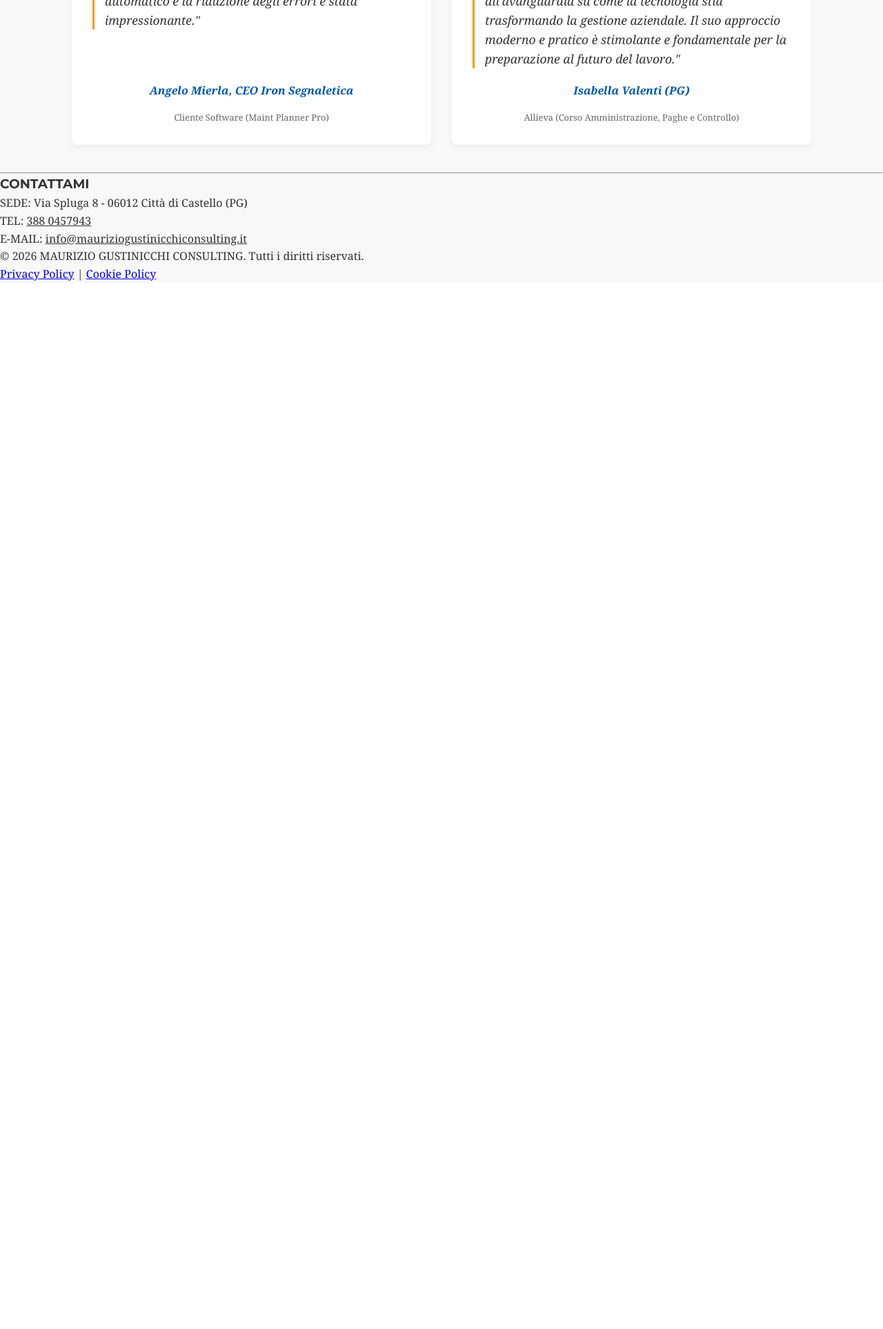
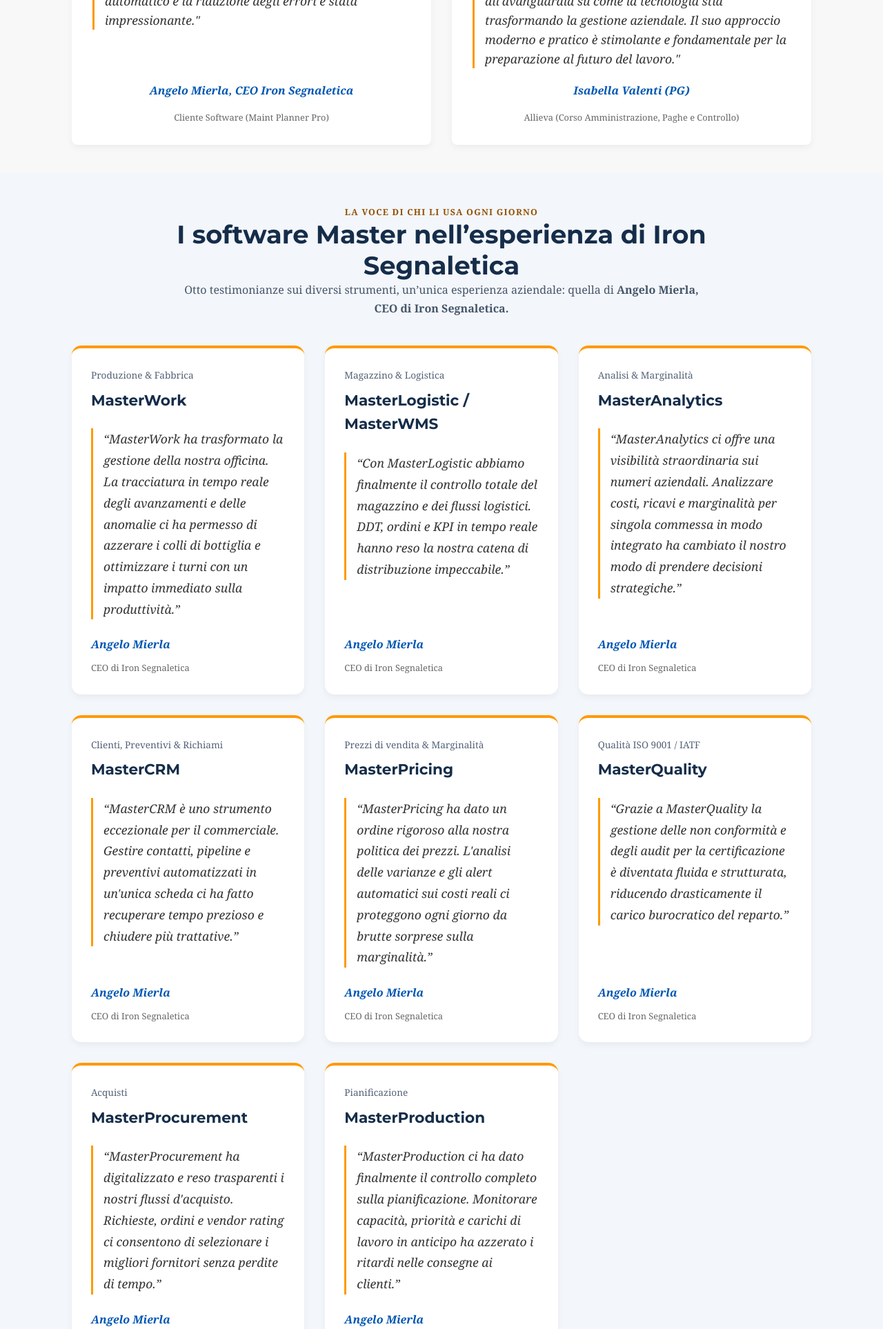
Before and after one commit to Maurizio-7887/Maurizio-Gustinicchi-website, a Flask app: page /testimonianze in a window 1280 px wide. Shown: the part 458-2385 px from the top of the page at 69% size. Before the commit the page ends 865 px from the top, so only its background shows below. Run offline with Flask 3, Linux system fonts and the light colour scheme; data comes from the database, SQL or seed files in the repository; parts of the project's set-up code (start-up, migrations or seed data) failed here and were passed over; some libraries are stand-ins or nearby versions; some web fonts are replaced.

Commit message:
Aggiunge le testimonianze di Angelo Mierla alla pagina Referenze esistente

```diff
--- /dev/null
+++ b/templates/_referenze_iron.html
@@ -0,0 +1,33 @@
+{# Testi forniti e confermati dal committente per Angelo Mierla. #}
+{% set referenze_iron = [
+  ('MasterWork', 'Produzione & Fabbrica', 'MasterWork ha trasformato la gestione della nostra officina. La tracciatura in tempo reale degli avanzamenti e delle anomalie ci ha permesso di azzerare i colli di bottiglia e ottimizzare i turni con un impatto immediato sulla produttività.'),
+  ('MasterLogistic / MasterWMS', 'Magazzino & Logistica', 'Con MasterLogistic abbiamo finalmente il controllo totale del magazzino e dei flussi logistici. DDT, ordini e KPI in tempo reale hanno reso la nostra catena di distribuzione impeccabile.'),
+  ('MasterAnalytics', 'Analisi & Marginalità', 'MasterAnalytics ci offre una visibilità straordinaria sui numeri aziendali. Analizzare costi, ricavi e marginalità per singola commessa in modo integrato ha cambiato il nostro modo di prendere decisioni strategiche.'),
+  ('MasterCRM', 'Clienti, Preventivi & Richiami', "MasterCRM è uno strumento eccezionale per il commerciale. Gestire contatti, pipeline e preventivi automatizzati in un'unica scheda ci ha fatto recuperare tempo prezioso e chiudere più trattative."),
+  ('MasterPricing', 'Prezzi di vendita & Marginalità', "MasterPricing ha dato un ordine rigoroso alla nostra politica dei prezzi. L'analisi delle varianze e gli alert automatici sui costi reali ci proteggono ogni giorno da brutte sorprese sulla marginalità."),
+  ('MasterQuality', 'Qualità ISO 9001 / IATF', 'Grazie a MasterQuality la gestione delle non conformità e degli audit per la certificazione è diventata fluida e strutturata, riducendo drasticamente il carico burocratico del reparto.'),
+  ('MasterProcurement', 'Acquisti', "MasterProcurement ha digitalizzato e reso trasparenti i nostri flussi d'acquisto. Richieste, ordini e vendor rating ci consentono di selezionare i migliori fornitori senza perdite di tempo."),
+  ('MasterProduction', 'Pianificazione', 'MasterProduction ci ha dato finalmente il controllo completo sulla pianificazione. Monitorare capacità, priorità e carichi di lavoro in anticipo ha azzerato i ritardi nelle consegne ai clienti.')
+] %}
+<section class="iron-referenze" aria-labelledby="iron-referenze-titolo">
+  <header class="iron-referenze-intro">
+    <p class="iron-referenze-label">LA VOCE DI CHI LI USA OGNI GIORNO</p>
+    <h2 id="iron-referenze-titolo">I software Master nell’esperienza di Iron Segnaletica</h2>
+    <p>Otto testimonianze sui diversi strumenti, un’unica esperienza aziendale: quella di <strong>Angelo Mierla, CEO di Iron Segnaletica.</strong></p>
+  </header>
+  <div class="recensioni-grid iron-referenze-grid">
+    {% for prodotto, area, testo in referenze_iron %}
+    <article class="recensione-card iron-referenza">
+      <header>
+        <p class="iron-referenza-area">{{ area }}</p>
+        <h3>{{ prodotto }}</h3>
+      </header>
+      <blockquote><p>“{{ testo }}”</p></blockquote>
+      <div class="iron-referenza-autore">
+        <div class="autore">Angelo Mierla</div>
+        <div class="servizio">CEO di Iron Segnaletica</div>
+      </div>
+    </article>
+    {% endfor %}
+  </div>
+</section>
--- a/templates/testimonianze.html
+++ b/templates/testimonianze.html
@@ -1,7 +1,7 @@
 {% extends "base.html" %}
 
 {% block title %}Recensioni e Testimonianze - Maurizio Gustinicchi Consulting{% endblock %}
-{% block meta_description %}{% endblock %}
+{% block meta_description %}Le testimonianze di clienti e allievi di Maurizio Gustinicchi Consulting: l’esperienza di Iron Segnaletica con i software Master per produzione, logistica e controllo aziendale.{% endblock %}
 
 {% block head_extra %}
 <style>
@@ -17,7 +17,7 @@
         /* GRIGLIA DELLE TESTIMONIANZE */
         .recensioni-grid {
             display: grid;
-            grid-template-columns: repeat(auto-fit, minmax(300px, 1fr));
+            grid-template-columns: repeat(auto-fit, minmax(min(100%, 300px), 1fr));
             gap: 30px;
             padding: 40px 5%;
             max-width: 1200px;
@@ -60,6 +60,19 @@
             margin-top: 5px;
         }
 
+        .iron-referenze { padding: 48px 0; background: #f3f6fa; }
+        .iron-referenze-intro { max-width: 900px; margin: 0 auto; padding: 0 5%; text-align: center; }
+        .iron-referenze-label { font-size: .78rem; font-weight: 800; letter-spacing: .1em; color: #925000; }
+        .iron-referenze-intro h2 { color: #152d4a; font-size: clamp(1.6rem, 4vw, 2.3rem); line-height: 1.2; }
+        .iron-referenze-intro > p:last-child { color: #45556a; line-height: 1.7; }
+        .iron-referenze-grid { box-sizing: border-box; }
+        .iron-referenza { text-align: left; border-top: 4px solid #ff9900; border-radius: 14px; padding: 28px; min-width: 0; }
+        .iron-referenza-area { margin: 0 0 8px; color: #536176; font-size: .85rem; }
+        .iron-referenza h3 { margin: 0; color: #152d4a; font-size: 1.35rem; overflow-wrap: anywhere; }
+        .iron-referenza blockquote { margin: 24px 0; line-height: 1.75; }
+        .iron-referenza blockquote p { margin: 0; }
+        .iron-referenza-autore { margin-top: auto; }
+
         /* FIX Navigazione per due righe */
         .main-nav ul { display: flex; list-style: none; flex-wrap: wrap; margin: 0; padding: 0; }
         .main-nav ul li { margin: 0 8px; line-height: 1; }
@@ -93,5 +106,5 @@
 
         </section>
 
-
+        {% include "_referenze_iron.html" %}
 {% endblock %}
```
